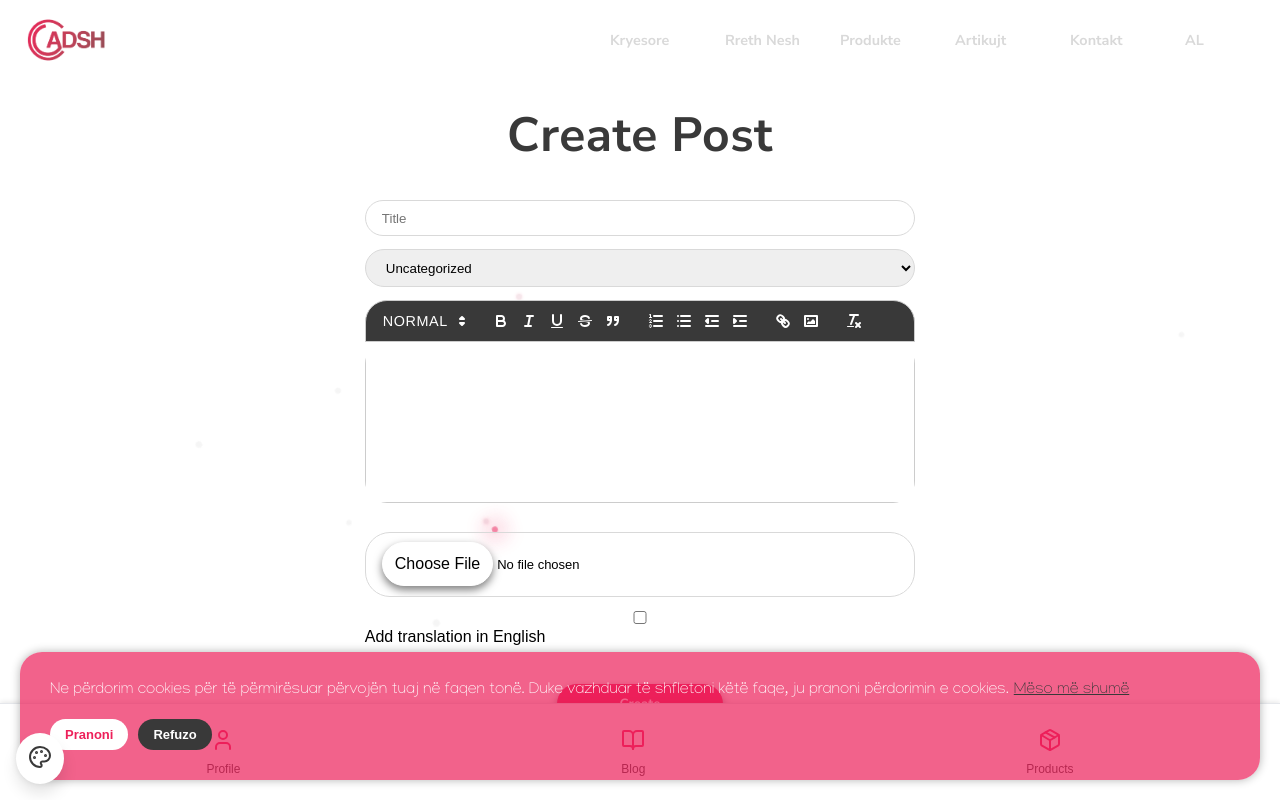
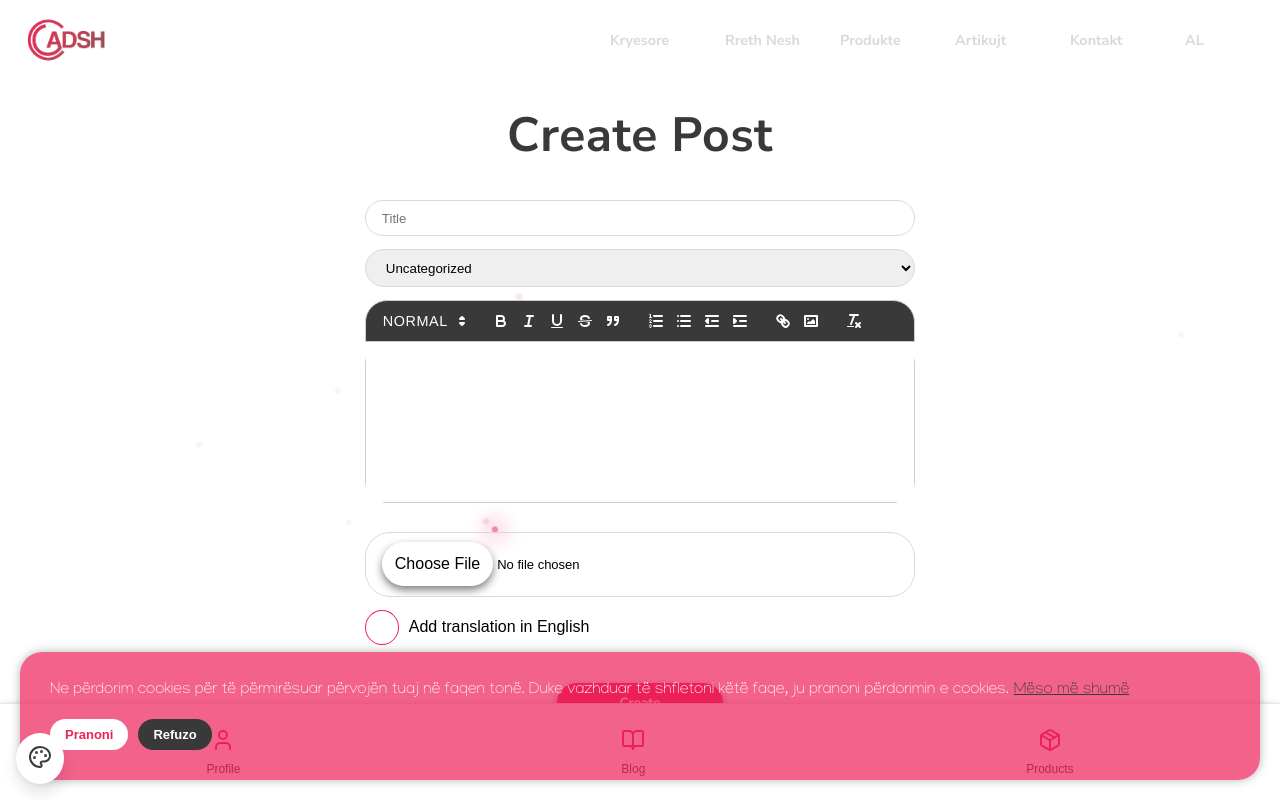
Before and after one commit to SynapsLimited/ADSH, a React (Create React App) app in the folder client/: page /create in a window 1280 px wide. Shown: the top 800 px of the page. Built offline with nearby package versions, Linux system fonts and the light colour scheme; sample sign-in values are in the browser's storage; what javascript-time-ago would draw is missing.

Commit message:
Checkbox updated

```diff
--- a/client/src/App.css
+++ b/client/src/App.css
@@ -444,6 +444,55 @@ img:hover {
 }
 
 
+/* Hide the default checkbox appearance */
+.custom-checkbox-container input[type="checkbox"] {
+  -webkit-appearance: none; /* Safari and Chrome */
+  -moz-appearance: none;    /* Firefox */
+  appearance: none;
+  width: 20px;
+  height: 35px;
+  margin: 0;
+  cursor: pointer;
+  position: relative;
+  outline: none;
+  border: 1.5px solid var(--color-primary); /* Use your primary color */
+  border-radius: 50%; /* Make it round */
+  background-color: #fff;
+  transition: var(--transition);
+}
+
+/* Style the checked state */
+.custom-checkbox-container input[type="checkbox"]:checked {
+  background-color: var(--color-primary); /* Fill background when checked */
+}
+
+/* Optional: Add a checkmark or dot inside the checkbox when checked */
+.custom-checkbox-container input[type="checkbox"]:checked::after {
+  content: '✔';
+  position: absolute;
+  top: 6px;
+  left: 10px;
+  width: 1px;
+  height: 12px;
+  color: #fff; /* Color of the inner dot */
+  border-radius: 50%;
+
+  transition: var(--transition);
+}
+
+/* Adjust the label */
+.custom-checkbox-container label {
+  display: flex;
+  align-items: center;
+  font-size: 16px;
+  color: #000;
+  cursor: pointer;
+}
+
+/* Ensure the checkbox and label text are properly spaced */
+.custom-checkbox-container label > input[type="checkbox"] {
+  margin-right: 10px;
+}
 
 /* ====================== Responsive Tablets =============================== */
 
--- a/client/src/blog/CreatePost.jsx
+++ b/client/src/blog/CreatePost.jsx
@@ -126,6 +126,7 @@ const CreatePost = () => {
             />
           </div>
 
+      <div className='custom-checkbox-container'>
           <label>
             <input
               type="checkbox"
@@ -134,6 +135,7 @@ const CreatePost = () => {
             />
             Add translation in English
           </label>
+          </div>
 
           {addTranslation && (
             <>
--- a/client/src/blog/EditPost.jsx
+++ b/client/src/blog/EditPost.jsx
@@ -155,6 +155,7 @@ const EditPost = () => {
             />
           </div>
 
+      <div className='custom-checkbox-container'>
           <label>
             <input
               type="checkbox"
@@ -163,6 +164,7 @@ const EditPost = () => {
             />
             Add translation in English
           </label>
+          </div>
 
           {addTranslation && (
             <>
--- a/client/src/products/CreateProduct.jsx
+++ b/client/src/products/CreateProduct.jsx
@@ -103,7 +103,8 @@ const CreateProduct = () => {
             value={variations}
             onChange={(e) => setVariations(e.target.value)}
           />
-
+      <div className='custom-checkbox-container'>
+      <div className='custom-checkbox-container'>
           <label>
             <input
               type="checkbox"
@@ -112,6 +113,8 @@ const CreateProduct = () => {
             />
             Add translation in English
           </label>
+          </div>
+          </div>
 
           {addTranslation && (
             <>
--- a/client/src/products/EditProduct.jsx
+++ b/client/src/products/EditProduct.jsx
@@ -129,6 +129,7 @@ const EditProduct = () => {
             onChange={(e) => setVariations(e.target.value)}
           />
 
+      <div className='custom-checkbox-container'>
           <label>
             <input
               type="checkbox"
@@ -137,6 +138,7 @@ const EditProduct = () => {
             />
             Add translation in English
           </label>
+          </div>
 
           {addTranslation && (
             <>
```
